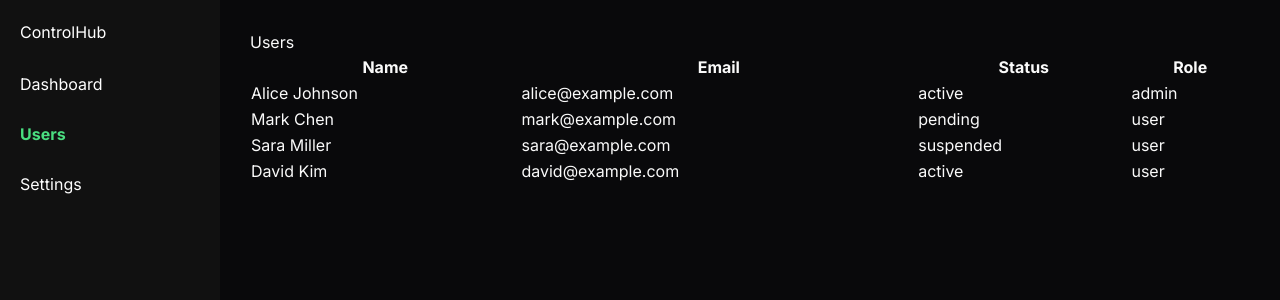
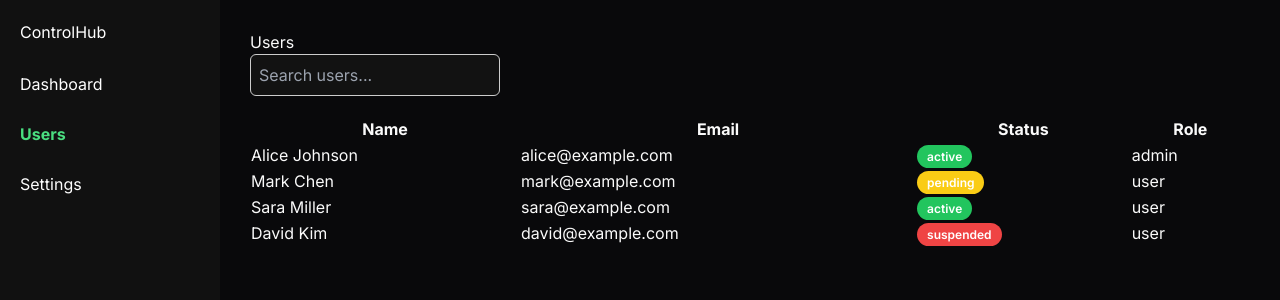
Before and after one commit to Amis883/hoda-portfolio, a Next.js app: page /admin/users in a window 1280 px wide. Shown: the top 300 px of the page. Built offline with nearby package versions, Linux system fonts and the light colour scheme.

Commit message:
feat: add StatusBadge component with active, suspended and pending states

```diff
--- a/app/admin/layout.tsx
+++ b/app/admin/layout.tsx
@@ -1,4 +1,4 @@
-import Sidebar from "./Sidebar";
+import Sidebar from "@/app/admin/Sidebar";
 
 export default function AdminLayout({
   children,
--- a/app/admin/users/UsersTable.tsx
+++ b/app/admin/users/UsersTable.tsx
@@ -1,7 +1,29 @@
+"use client";
+import { useState } from "react";
 import { users } from "@/data/users";
-
+import StatusBadge from "@/components/ui/StatusBadge";
 export default function UsersTable() {
+  const [search, setSearch] = useState("");
+  const filteredUsers = users.filter(
+    (user) =>
+      user.name.toLowerCase().includes(search.toLowerCase()) ||
+      user.email.toLowerCase().includes(search.toLowerCase()),
+  );
   return (
+    <div>
+      <input
+        type="text"
+        placeholder="Search users..."
+        value={search}
+        onChange={(e) => setSearch(e.target.value)}
+        style={{
+          marginBottom: "20px",
+          padding: "8px",
+          width: "250px",
+          border: "1px solid #ccc",
+          borderRadius: "6px",
+        }}
+      />
       <table style={{ width: "100%", borderCollapse: "collapse" }}>
         <thead>
           <tr>
@@ -13,15 +35,18 @@ export default function UsersTable() {
         </thead>
 
         <tbody>
-        {users.map((user) => (
+          {filteredUsers.map((user) => (
             <tr key={user.id}>
               <td>{user.name}</td>
               <td>{user.email}</td>
-            <td>{user.status}</td>
+              <td>
+                <StatusBadge status={user.status as "active" | "suspended"} />
+              </td>
               <td>{user.role}</td>
             </tr>
           ))}
         </tbody>
       </table>
+    </div>
   );
 }
--- /dev/null
+++ b/components/ui/StatusBadge.tsx
@@ -0,0 +1,20 @@
+type Status = "active" | "suspended" | "pending";
+
+export default function StatusBadge({ status }: { status: Status }) {
+  const colors = {
+    active: "#22c55e",
+    suspended: "#ef4444",
+    pending: "#facc15",
+  };
+
+  const style = {
+    padding: "4px 10px",
+    borderRadius: "12px",
+    fontSize: "12px",
+    fontWeight: 600,
+    color: "white",
+    backgroundColor: colors[status],
+  };
+
+  return <span style={style}>{status}</span>;
+}
--- a/data/users.ts
+++ b/data/users.ts
@@ -1,4 +1,12 @@
-export const users = [
+export type User = {
+  id: number;
+  name: string;
+  email: string;
+  status: "active" | "suspended" | "pending";
+  role: string;
+};
+
+export const users: User[] = [
   {
     id: 1,
     name: "Alice Johnson",
@@ -17,14 +25,14 @@ export const users = [
     id: 3,
     name: "Sara Miller",
     email: "sara@example.com",
-    status: "suspended",
+    status: "active",
     role: "user",
   },
   {
     id: 4,
     name: "David Kim",
     email: "david@example.com",
-    status: "active",
+    status: "suspended",
     role: "user",
   },
 ];
```
Lines whose indentation alone changed are shown as unchanged.
